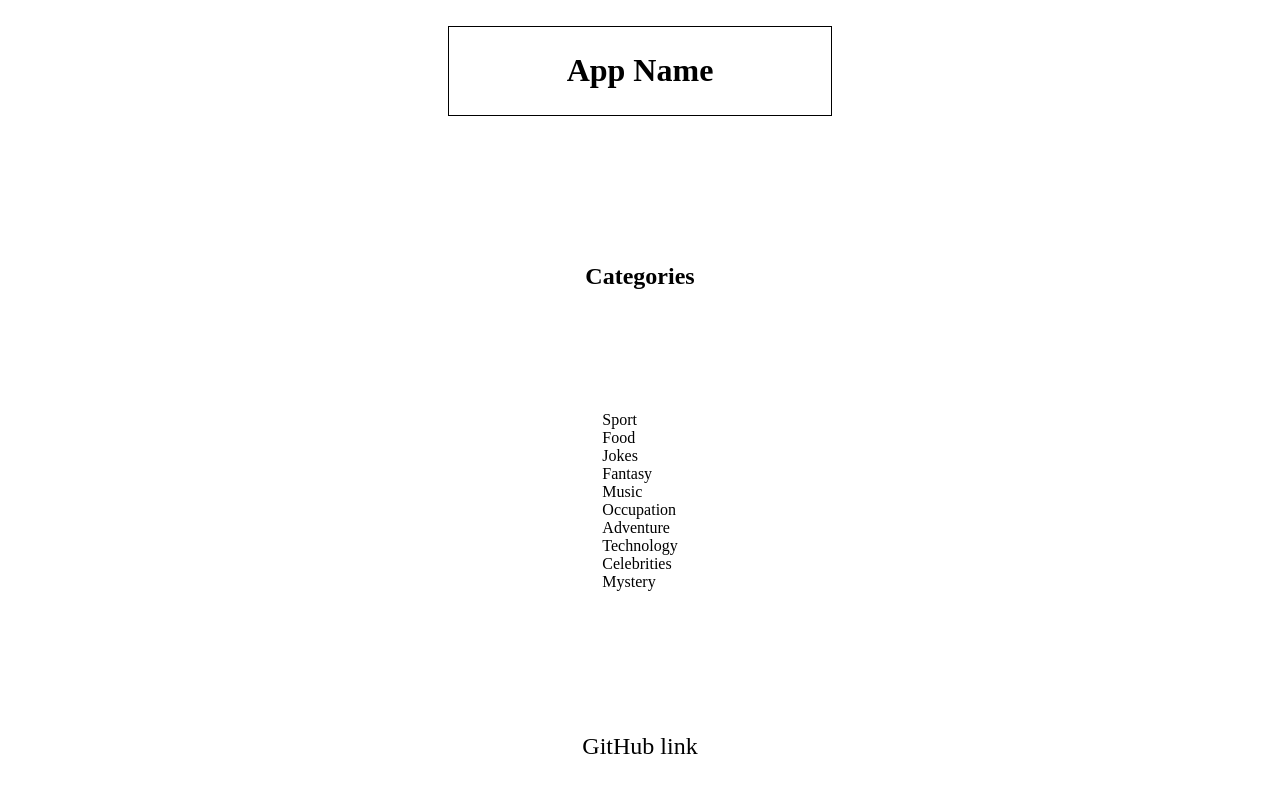
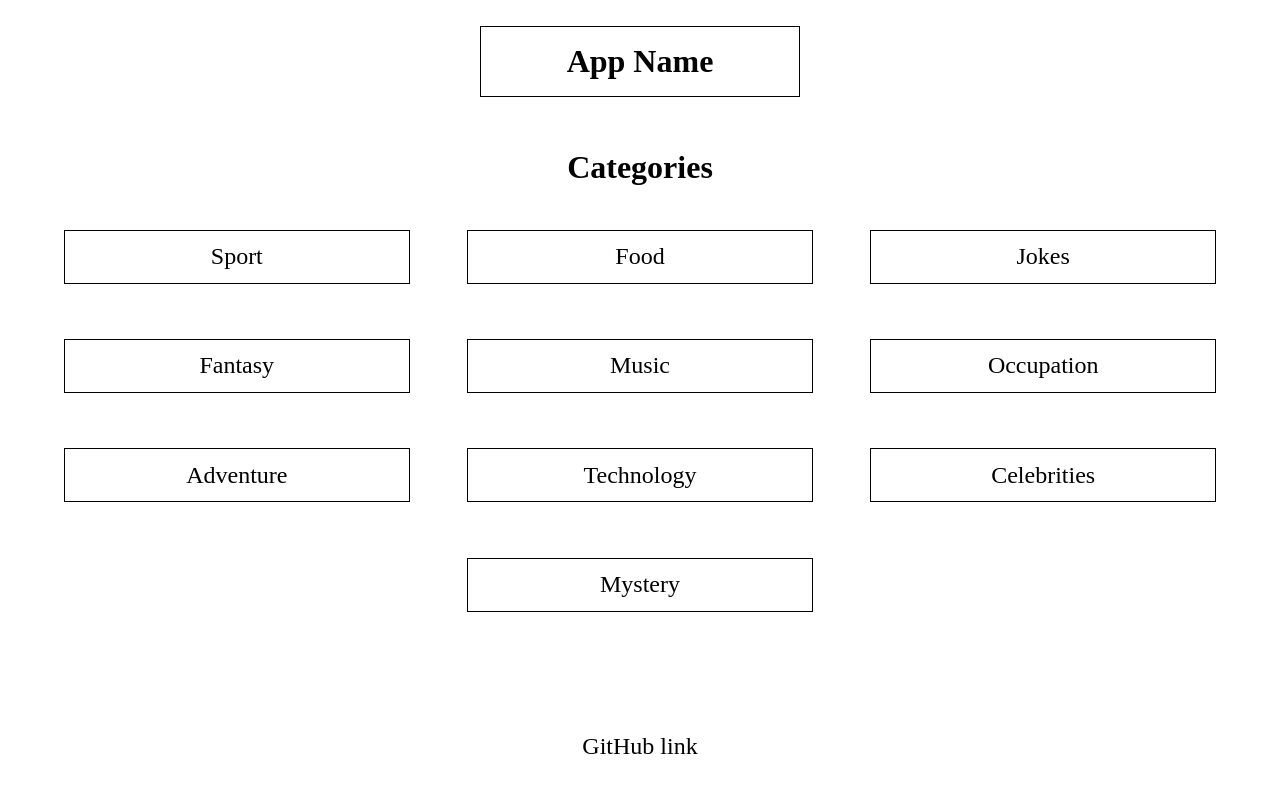
Before and after one commit to chingu-voyages/v43-tier1-team-04, a plain HTML site: page home.html in a window 1280 px wide. Drawn offline with Linux system fonts and the light colour scheme.

Commit message:
fixed style

```diff
--- a/home.html
+++ b/home.html
@@ -4,7 +4,7 @@
     <meta charset="UTF-8">
     <meta http-equiv="X-UA-Compatible" content="IE=edge">
     <meta name="viewport" content="width=device-width, initial-scale=1.0">
-    <link rel="stylesheet" href="./css/home.css">
+    <link rel="stylesheet" href="./css/style.css">
     <title>App name</title>
     <script type="text/javascript" src="./js/declare_data.js" async></script>
     <script type="text/javascript" src="./js/main.js" async></script>
```
Also changed, not shown: index.html (+1 -1 lines).
